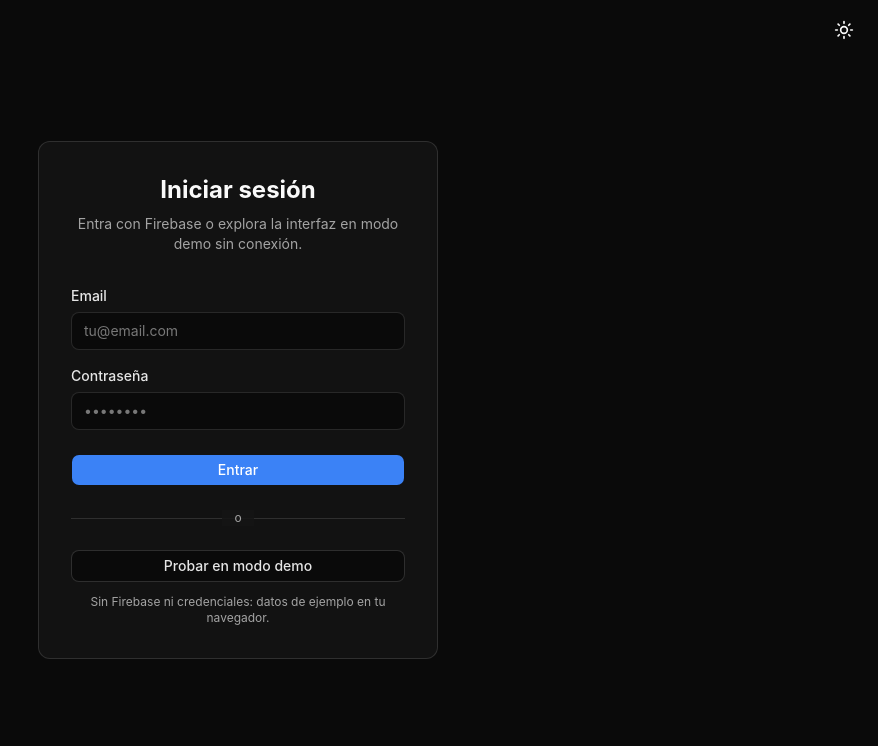
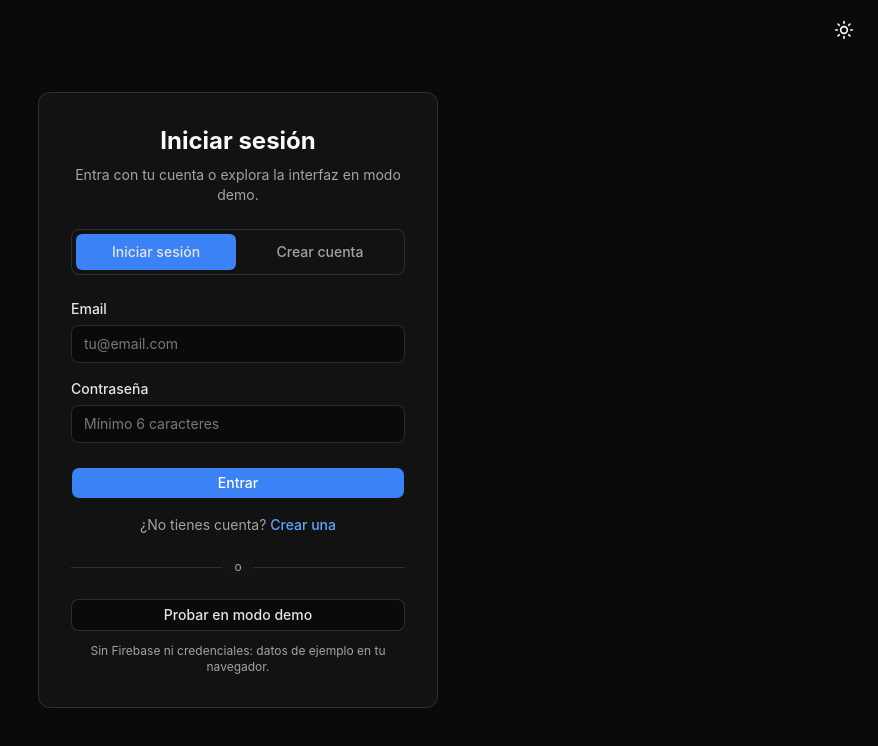
Before and after one commit to FraVelz/WEB-To-do-List, a Next.js app: page / in a window 1280 px wide. Shown: the top 746 px of the page, without its empty margins (402-1280 px from the left). Built offline with nearby package versions, Linux system fonts and the light colour scheme; no server answers.

Commit message:
feat(auth): add sign-up tab and explicit Firebase registration
refactor(auth): split signInUser from signUpUser on login page

```diff
--- a/src/features/auth/PageLogin.tsx
+++ b/src/features/auth/PageLogin.tsx
@@ -1,12 +1,15 @@
 'use client'
 
 import { Button } from '@/components/ui/button'
-import { signInUser } from '@/lib/firebase/auth-client'
+import { signInUser, signUpUser } from '@/lib/firebase/auth-client'
 import { useAuthSessionStore } from '@/stores/auth-session-store'
+import clsx from 'clsx'
 import { useRouter } from 'next/navigation'
 import { useState } from 'react'
 
-function firebaseAuthMessage(error: unknown): string {
+type AuthView = 'login' | 'signup'
+
+function firebaseAuthMessage(error: unknown, view: AuthView): string {
   if (
     typeof error === 'object' &&
     error !== null &&
@@ -22,19 +25,30 @@ function firebaseAuthMessage(error: unknown): string {
     if (code === 'auth/invalid-credential') {
       return 'Credenciales incorrectas.'
     }
+    if (code === 'auth/email-already-in-use') {
+      return 'Ese email ya tiene cuenta. Inicia sesión.'
+    }
   }
 
   if (error instanceof Error && error.message) return error.message
-  return 'No se pudo iniciar sesión.'
+  return view === 'signup'
+    ? 'No se pudo crear la cuenta.'
+    : 'No se pudo iniciar sesión.'
 }
 
 export function PageLogin() {
   const router = useRouter()
   const enterDemo = useAuthSessionStore((s) => s.enterDemo)
+  const [view, setView] = useState<AuthView>('login')
   const [email, setEmail] = useState('')
   const [password, setPassword] = useState('')
   const [error, setError] = useState<string | null>(null)
   const [loading, setLoading] = useState(false)
+
+  function switchView(next: AuthView) {
+    setView(next)
+    setError(null)
+  }
 
   async function handleSubmit(e: React.FormEvent<HTMLFormElement>) {
     e.preventDefault()
@@ -47,10 +61,14 @@ export function PageLogin() {
 
     setLoading(true)
     try {
-      await signInUser(email, password)
+      if (view === 'signup') {
+        await signUpUser(email, password)
+      } else {
+        await signInUser(email, password)
+      }
       router.push('/inbox')
     } catch (err) {
-      setError(firebaseAuthMessage(err))
+      setError(firebaseAuthMessage(err, view))
     } finally {
       setLoading(false)
     }
@@ -62,17 +80,58 @@ export function PageLogin() {
     router.push('/inbox')
   }
 
+  const isLogin = view === 'login'
+
   return (
     <main className="w-full max-w-md px-6">
       <div className="border-border-default rounded-xl border bg-[color-mix(in_srgb,var(--color-surface-sidebar)_85%,transparent)] p-8">
         <h1 className="text-text-heading text-center text-2xl font-bold">
-          Iniciar sesión
+          {isLogin ? 'Iniciar sesión' : 'Crear cuenta'}
         </h1>
         <p className="text-text-secondary mt-2 text-center text-sm">
-          Entra con Firebase o explora la interfaz en modo demo sin conexión.
+          {isLogin
+            ? 'Entra con tu cuenta o explora la interfaz en modo demo.'
+            : 'Regístrate con email y contraseña para guardar tus tareas.'}
         </p>
 
-        <form className="mt-8 flex flex-col gap-4" onSubmit={handleSubmit}>
+        <div
+          className="border-border-default mt-6 grid grid-cols-2 gap-1 rounded-lg border p-1"
+          role="tablist"
+          aria-label="Acceso"
+        >
+          <button
+            type="button"
+            role="tab"
+            aria-selected={isLogin}
+            className={clsx(
+              'rounded-md px-3 py-2 text-sm font-medium transition-colors',
+              isLogin
+                ? 'bg-interactive-primary text-text-primary'
+                : 'text-text-secondary hover:text-text-heading'
+            )}
+            onClick={() => switchView('login')}
+            disabled={loading}
+          >
+            Iniciar sesión
+          </button>
+          <button
+            type="button"
+            role="tab"
+            aria-selected={!isLogin}
+            className={clsx(
+              'rounded-md px-3 py-2 text-sm font-medium transition-colors',
+              !isLogin
+                ? 'bg-interactive-primary text-text-primary'
+                : 'text-text-secondary hover:text-text-heading'
+            )}
+            onClick={() => switchView('signup')}
+            disabled={loading}
+          >
+            Crear cuenta
+          </button>
+        </div>
+
+        <form className="mt-6 flex flex-col gap-4" onSubmit={handleSubmit}>
           <div className="flex flex-col gap-1.5">
             <label htmlFor="email" className="text-text-primary text-sm font-medium">
               Email
@@ -101,11 +160,11 @@ export function PageLogin() {
               id="password"
               name="password"
               type="password"
-              autoComplete="current-password"
+              autoComplete={isLogin ? 'current-password' : 'new-password'}
               value={password}
               onChange={(e) => setPassword(e.target.value)}
               className="border-border-default bg-surface-app text-text-primary focus-visible:ring-ring/50 rounded-lg border px-3 py-2 text-sm outline-none focus-visible:ring-3"
-              placeholder="••••••••"
+              placeholder="Mínimo 6 caracteres"
               disabled={loading}
             />
           </div>
@@ -117,9 +176,43 @@ export function PageLogin() {
           ) : null}
 
           <Button type="submit" className="mt-2 w-full" disabled={loading}>
-            {loading ? 'Entrando…' : 'Entrar'}
+            {loading
+              ? isLogin
+                ? 'Entrando…'
+                : 'Creando…'
+              : isLogin
+                ? 'Entrar'
+                : 'Crear cuenta'}
           </Button>
         </form>
+
+        <p className="text-text-secondary mt-4 text-center text-sm">
+          {isLogin ? (
+            <>
+              ¿No tienes cuenta?{' '}
+              <button
+                type="button"
+                className="text-text-accent hover:text-text-heading font-medium underline-offset-2 hover:underline"
+                onClick={() => switchView('signup')}
+                disabled={loading}
+              >
+                Crear una
+              </button>
+            </>
+          ) : (
+            <>
+              ¿Ya tienes cuenta?{' '}
+              <button
+                type="button"
+                className="text-text-accent hover:text-text-heading font-medium underline-offset-2 hover:underline"
+                onClick={() => switchView('login')}
+                disabled={loading}
+              >
+                Iniciar sesión
+              </button>
+            </>
+          )}
+        </p>
 
         <div className="relative my-6">
           <div className="border-border-default absolute inset-0 flex items-center">
--- a/src/lib/firebase/auth-client.ts
+++ b/src/lib/firebase/auth-client.ts
@@ -8,28 +8,28 @@ import {
 
 import { getFirebaseAuth, isFirebaseConfigured } from './client'
 
-function isUserNotFound(error: unknown): boolean {
-  return (
-    typeof error === 'object' &&
-    error !== null &&
-    'code' in error &&
-    (error as { code: string }).code === 'auth/user-not-found'
-  )
-}
-
 export async function signInUser(email: string, password: string) {
   if (!isFirebaseConfigured()) {
     throw new Error('Firebase no está configurado. Usa el modo demo o completa .env.')
   }
-  const auth = getFirebaseAuth()
-  try {
-    return await signInWithEmailAndPassword(auth, email.trim(), password)
-  } catch (error) {
-    if (isUserNotFound(error)) {
-      return createUserWithEmailAndPassword(auth, email.trim(), password)
-    }
-    throw error
+
+  return signInWithEmailAndPassword(
+    getFirebaseAuth(),
+    email.trim(),
+    password
+  )
+}
+
+export async function signUpUser(email: string, password: string) {
+  if (!isFirebaseConfigured()) {
+    throw new Error('Firebase no está configurado. Usa el modo demo o completa .env.')
   }
+
+  return createUserWithEmailAndPassword(
+    getFirebaseAuth(),
+    email.trim(),
+    password
+  )
 }
 
 export async function signOutUser() {
```
